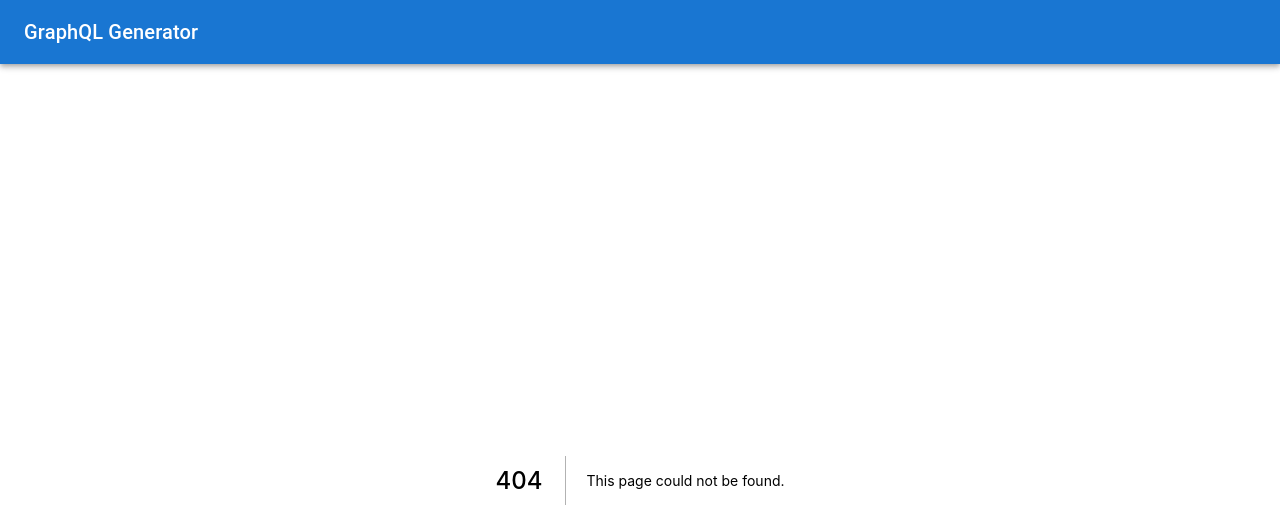
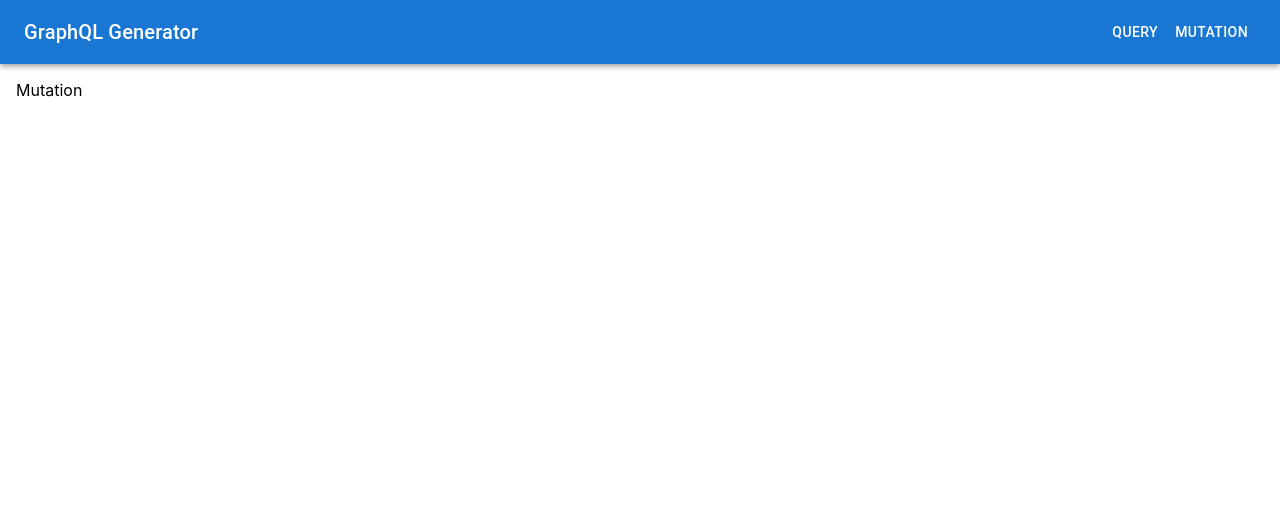
Before and after one commit to slioplark/nextjs-graphql-generator, a Next.js app: page /mutation in a window 1280 px wide. Before the commit this address had no page. Shown: the top 528 px of the page. Built offline with nearby package versions, Linux system fonts and the light colour scheme.

Commit message:
feat: add query & mutation pages

```diff
--- a/components/Layout/Navbar.tsx
+++ b/components/Layout/Navbar.tsx
@@ -1,4 +1,5 @@
-import { AppBar, Toolbar, Typography } from '@mui/material'
+import { AppBar, Button, Toolbar, Typography } from '@mui/material'
+import Link from 'next/link'
 
 const Navbar = () => {
   return (
@@ -7,6 +8,14 @@ const Navbar = () => {
         <Typography variant="h6" component="div" sx={{ flexGrow: 1 }}>
           GraphQL Generator
         </Typography>
+
+        <Link href="/query">
+          <Button color="inherit">Query</Button>
+        </Link>
+
+        <Link href="/mutation">
+          <Button color="inherit">Mutation</Button>
+        </Link>
       </Toolbar>
     </AppBar>
   )
--- /dev/null
+++ b/pages/mutation/index.tsx
@@ -0,0 +1,5 @@
+const Mutation = () => {
+  return <div>Mutation</div>
+}
+
+export default Mutation
--- /dev/null
+++ b/pages/query/index.tsx
@@ -0,0 +1,5 @@
+const Query = () => {
+  return <div>Query</div>
+}
+
+export default Query
```
